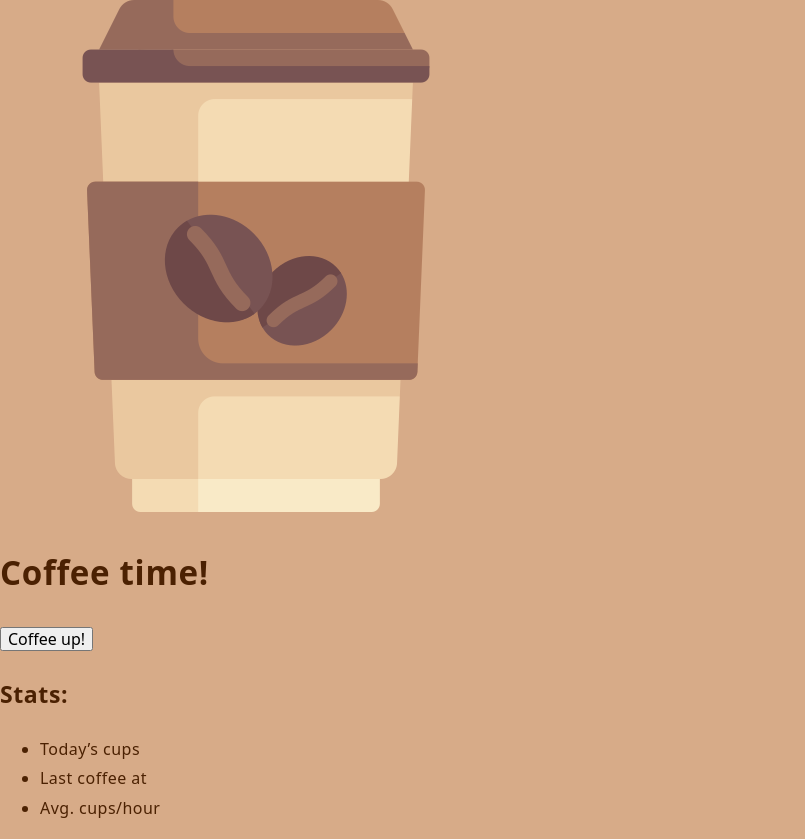
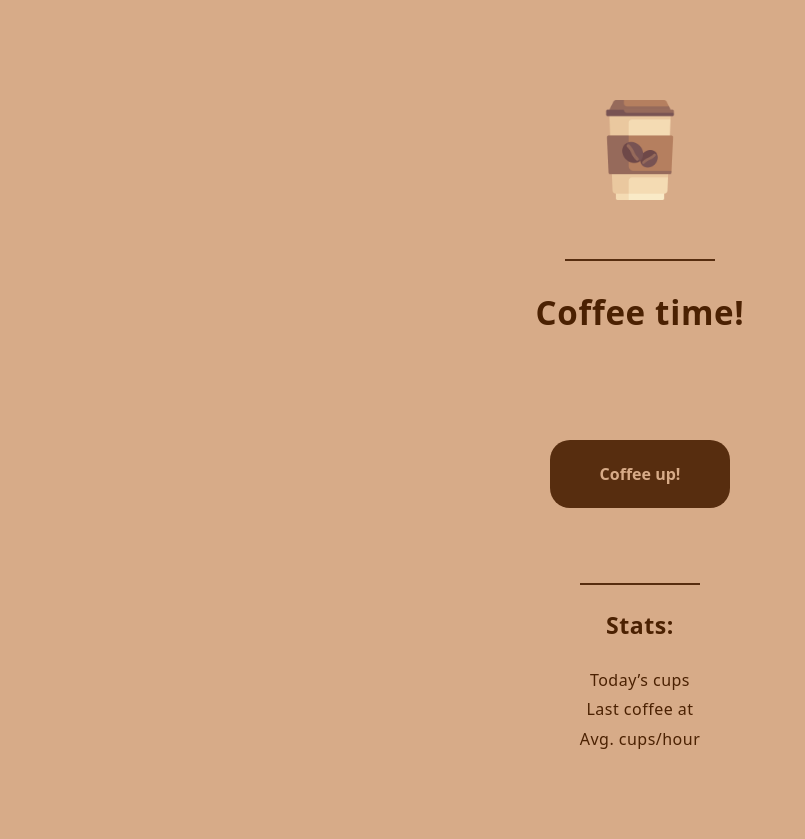
Before and after one commit to stlsgg/coffee-app, a website: page index.html in a window 1280 px wide. Shown: the whole page, without its empty margins (0-805 px from the left). After the commit the page ends 804 px from the top, so only its background shows below. Drawn offline with nearby package versions, Linux system fonts and the light colour scheme; files that its build step writes are made by us from their sources.

Commit message:
feat: main basic styles

```diff
--- a/src/css/main.scss
+++ b/src/css/main.scss
@@ -3,3 +3,6 @@
 
 @import 'base/typography';
 @import 'layout/body';
+@import 'pages/main';
+@import 'components/button';
+@import 'components/list';
--- /dev/null
+++ b/src/css/pages/_main.scss
@@ -0,0 +1,58 @@
+.container {
+    display: flex;
+    align-items: center;
+    flex-direction: column;
+
+    .intro,
+    .statistics {
+        margin: $space-md $space-sm;
+    }
+
+    .intro {
+        display: flex;
+        flex-direction: column;
+        align-items: center;
+        width: fit-content;
+
+        &__img {
+            .img {
+                width: $img-lg;
+            }
+
+            padding: $space-md $space-sm;
+
+            border-bottom: $thickness-md solid $primary;
+        }
+    }
+
+    .action {
+        margin: $space-sm $space-sm;
+
+        button {
+            background-color: $primary;
+            color: $background;
+            font-weight: 600;
+
+            transition: box-shadow 0.3s ease-out;
+            transition: color 0.3s ease-out;
+            transition: background-color 0.3s ease-out;
+
+            &:hover {
+                background-color: lighten($color: $primary, $amount: 5%);
+                color: lighten($color: $background, $amount: 5%);
+                box-shadow: 0px 0px 15px $secondary;
+            }
+        }
+    }
+
+    .statistics {
+        display: flex;
+        flex-direction: column;
+        align-items: center;
+        border-top: $thickness-md solid $primary;
+
+        ul {
+            text-align: center;
+        }
+    }
+}
```
